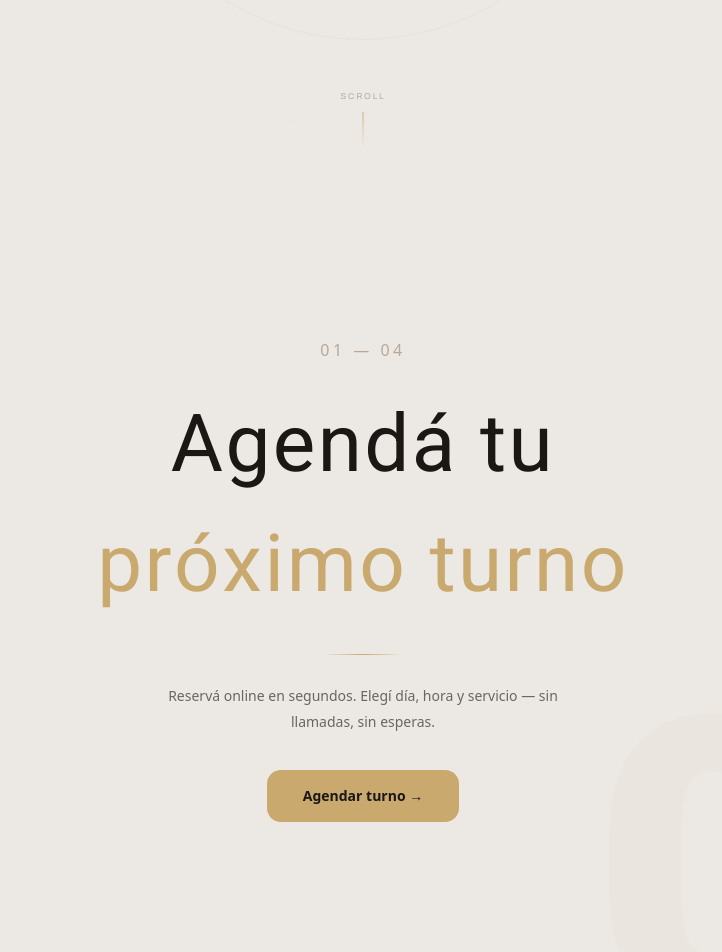
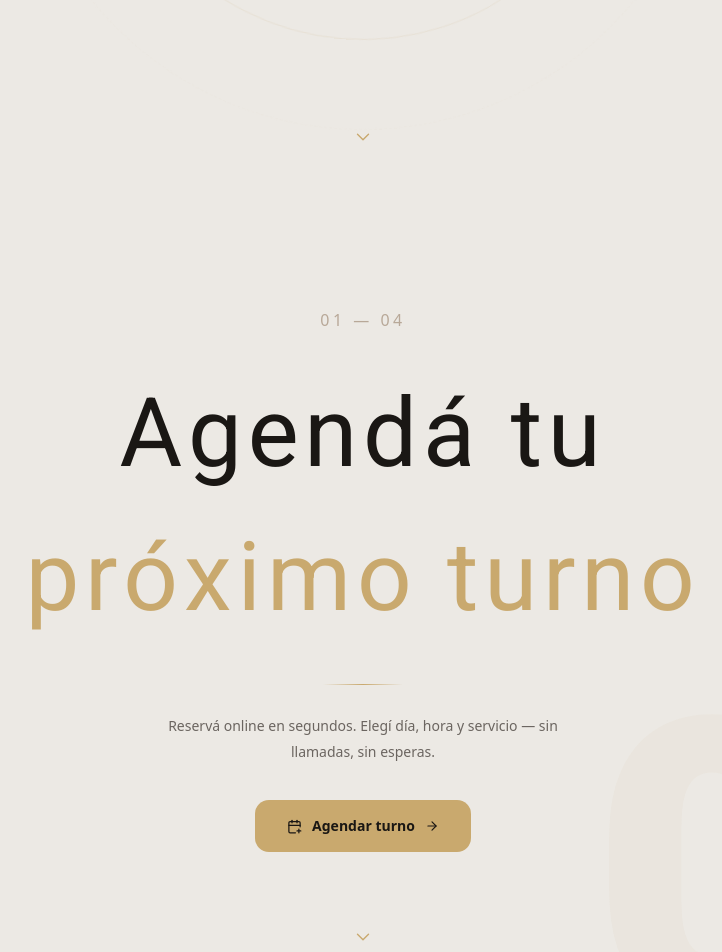
Before and after one commit to santiagomanso/turnero-peluqueria, a Next.js app: page / in a window 1280 px wide. Shown: the part 620-1572 px from the top of the page, without its empty margins (277-999 px from the left). Built offline with nearby package versions, Linux system fonts and the light colour scheme; no server answers.

Commit message:
feat(home): scroll arrows, section titles, CTA icons, hover contrast, theme toggle visibility, footer

```diff
--- /dev/null
+++ b/src/app/_components/home-screen/home-footer.tsx
@@ -0,0 +1,82 @@
+import Link from "next/link";
+import { Instagram } from "lucide-react";
+
+export function HomeFooter() {
+  return (
+    <footer className="bg-[#0e0d0b] border-t border-white/[0.06] py-10 px-6">
+      <div className="max-w-4xl mx-auto flex flex-col items-center gap-6 text-center">
+
+        {/* Brand */}
+        <div>
+          <p className="font-heebo font-light text-sm tracking-[0.06em] text-zinc-300">
+            Luckete Colorista
+          </p>
+          <p className="font-archivo text-micro tracking-[0.22em] uppercase text-gold mt-1">
+            Donde el color se vuelve arte
+          </p>
+        </div>
+
+        {/* Divider */}
+        <div className="w-12 h-px bg-linear-to-r from-transparent via-gold/50 to-transparent" />
+
+        {/* Links */}
+        <div className="flex items-center gap-6">
+          <Link
+            href="/appointments/new"
+            className="text-xs text-zinc-500 hover:text-zinc-300 transition-colors tracking-wide"
+          >
+            Agendar turno
+          </Link>
+          <Link
+            href="/appointments/get"
+            className="text-xs text-zinc-500 hover:text-zinc-300 transition-colors tracking-wide"
+          >
+            Consultar turno
+          </Link>
+          <Link
+            href="/shop"
+            className="text-xs text-zinc-500 hover:text-zinc-300 transition-colors tracking-wide"
+          >
+            Tienda
+          </Link>
+          <a
+            href="https://wa.me/+5493794619887"
+            target="_blank"
+            rel="noreferrer"
+            className="text-xs text-zinc-500 hover:text-zinc-300 transition-colors tracking-wide"
+          >
+            WhatsApp
+          </a>
+        </div>
+
+        {/* Bottom row */}
+        <div className="flex flex-col sm:flex-row items-center gap-3 sm:gap-6 text-xs text-zinc-600">
+          <span>© 2026 Todos los derechos reservados</span>
+          <span className="hidden sm:block text-zinc-700">·</span>
+          <span>
+            Desarrollado por{" "}
+            <a
+              href="https://santimanso.com"
+              target="_blank"
+              rel="noreferrer"
+              className="text-zinc-500 hover:text-zinc-300 transition-colors underline underline-offset-2"
+            >
+              santimanso.com
+            </a>
+          </span>
+          <span className="hidden sm:block text-zinc-700">·</span>
+          <a
+            href="https://instagram.com/santiago_manso"
+            target="_blank"
+            rel="noreferrer"
+            className="flex items-center gap-1 text-zinc-500 hover:text-zinc-300 transition-colors"
+          >
+            <Instagram size={12} strokeWidth={1.8} />
+            @santiago_manso
+          </a>
+        </div>
+
+      </div>
+    </footer>
+  );
+}
--- a/src/app/_components/home-screen/home-navbar.tsx
+++ b/src/app/_components/home-screen/home-navbar.tsx
@@ -66,7 +66,7 @@ export function HomeNavbar() {
                 href={link.href}
                 target="_blank"
                 rel="noreferrer"
-                className="px-4 py-2 rounded-lg text-xs font-medium text-content-secondary dark:text-zinc-400 hover:bg-gold/10 hover:text-gold transition-colors"
+                className="px-4 py-2 rounded-lg text-xs font-medium text-content-secondary dark:text-zinc-400 hover:bg-black/8 hover:text-content dark:hover:bg-white/8 dark:hover:text-zinc-100 transition-colors"
               >
                 {link.label}
               </a>
@@ -74,7 +74,7 @@ export function HomeNavbar() {
               <Link
                 key={link.label}
                 href={link.href}
-                className="px-4 py-2 rounded-lg text-xs font-medium text-content-secondary dark:text-zinc-400 hover:bg-gold/10 hover:text-gold transition-colors"
+                className="px-4 py-2 rounded-lg text-xs font-medium text-content-secondary dark:text-zinc-400 hover:bg-black/8 hover:text-content dark:hover:bg-white/8 dark:hover:text-zinc-100 transition-colors"
               >
                 {link.label}
               </Link>
@@ -142,7 +142,7 @@ export function HomeNavbar() {
                 ))}
               </ul>
               <div className="px-3">
-                <p className="text-xs text-content-quaternary dark:text-zinc-600 mb-2 tracking-wide">Tema</p>
+                <p className="text-xs text-content-secondary dark:text-zinc-300 mb-2 tracking-wide">Tema</p>
                 <ThemeToggle />
               </div>
             </motion.div>
--- a/src/app/_components/home-screen/index.tsx
+++ b/src/app/_components/home-screen/index.tsx
@@ -1,6 +1,8 @@
 import { SplashSection } from "./splash";
 import { HomeNavbar } from "./home-navbar";
 import { ParallaxSection } from "./parallax-section";
+import { HomeFooter } from "./home-footer";
+import { CalendarPlus, Search, ShoppingBag, MessageCircle } from "lucide-react";
 
 export function HomeScreen() {
   return (
@@ -16,9 +18,11 @@ export function HomeScreen() {
         titleLine2="próximo turno"
         accentLine={2}
         description="Reservá online en segundos. Elegí día, hora y servicio — sin llamadas, sin esperas."
-        ctaLabel="Agendar turno →"
+        ctaLabel="Agendar turno"
         ctaHref="/appointments/new"
         ctaVariant="gold"
+        ctaIcon={CalendarPlus}
+        nextSectionId="section-02"
       />
 
       <ParallaxSection
@@ -29,10 +33,12 @@ export function HomeScreen() {
         titleLine2="tu reserva"
         accentLine={2}
         description="¿Ya tenés turno? Revisá fecha, hora y estado de tu reserva en cualquier momento."
-        ctaLabel="Ver mi turno →"
+        ctaLabel="Ver mi turno"
         ctaHref="/appointments/get"
         ctaVariant="outline"
+        ctaIcon={Search}
         bgClass="bg-[#e5e1db] dark:bg-[#1e1c19]"
+        nextSectionId="section-03"
       />
 
       <ParallaxSection
@@ -43,9 +49,11 @@ export function HomeScreen() {
         titleLine2="insumos"
         accentLine={2}
         description="Productos profesionales para el cuidado del cabello. Envío a toda la provincia."
-        ctaLabel="Ver productos →"
+        ctaLabel="Ver productos"
         ctaHref="/shop"
         ctaVariant="outline"
+        ctaIcon={ShoppingBag}
+        nextSectionId="section-04"
       />
 
       <ParallaxSection
@@ -56,13 +64,16 @@ export function HomeScreen() {
         titleLine2="nosotros"
         accentLine={2}
         description="Precios, disponibilidad, dudas. Escribinos por WhatsApp y respondemos rápido."
-        ctaLabel="Escribir por WhatsApp →"
+        ctaLabel="Escribir por WhatsApp"
         ctaHref="https://wa.me/+5493794619887"
         ctaVariant="whatsapp"
+        ctaIcon={MessageCircle}
         bgClass="bg-[#1a1714]"
         dark
         external
       />
+
+      <HomeFooter />
     </div>
   );
 }
--- a/src/app/_components/home-screen/parallax-section.tsx
+++ b/src/app/_components/home-screen/parallax-section.tsx
@@ -3,6 +3,7 @@
 import { useRef } from "react";
 import Link from "next/link";
 import { motion, useScroll, useTransform } from "framer-motion";
+import { ArrowRight, ChevronDown } from "lucide-react";
 import { cn } from "@/lib/utils";
 
 type Props = {
@@ -15,10 +16,12 @@ type Props = {
   ctaLabel: string;
   ctaHref: string;
   ctaVariant: "gold" | "outline" | "whatsapp";
+  ctaIcon: React.ElementType;
   dark?: boolean;
   external?: boolean;
   decoNumber: string;
   bgClass?: string;
+  nextSectionId?: string;
 };
 
 const titleVariants = {
@@ -31,8 +34,8 @@ const titleVariants = {
 
 export function ParallaxSection({
   id, counter, titleLine1, titleLine2, accentLine = 2,
-  description, ctaLabel, ctaHref, ctaVariant, dark = false,
-  external = false, decoNumber, bgClass,
+  description, ctaLabel, ctaHref, ctaVariant, ctaIcon: CtaIcon,
+  dark = false, external = false, decoNumber, bgClass, nextSectionId,
 }: Props) {
   const sectionRef = useRef<HTMLElement>(null);
   const { scrollYProgress } = useScroll({
@@ -41,16 +44,26 @@ export function ParallaxSection({
   });
   const decoY = useTransform(scrollYProgress, [0, 1], ["0px", "80px"]);
 
-  const ctaClass = cn(
-    "inline-flex items-center gap-2 px-9 py-4 rounded-xl text-sm font-semibold transition-all",
-    {
+  const baseCta = "inline-flex items-center gap-2.5 px-8 py-4 rounded-xl text-sm font-semibold transition-all group";
+  const ctaClass = cn(baseCta, {
     "bg-gold text-content hover:shadow-[0_8px_32px_rgba(201,169,110,0.45)] hover:scale-[1.04]":
       ctaVariant === "gold",
     "border border-content/20 dark:border-zinc-700 text-content dark:text-zinc-100 hover:border-content/50 hover:bg-black/[0.03]":
       ctaVariant === "outline",
     "bg-[#25D366] text-white hover:shadow-[0_8px_28px_rgba(37,211,102,0.4)] hover:scale-[1.04]":
       ctaVariant === "whatsapp",
-    }
+  });
+
+  const ctaContent = (
+    <>
+      <CtaIcon size={15} strokeWidth={2} />
+      <span>{ctaLabel}</span>
+      <ArrowRight
+        size={14}
+        strokeWidth={2}
+        className="transition-transform duration-200 group-hover:translate-x-1"
+      />
+    </>
   );
 
   return (
@@ -75,13 +88,13 @@ export function ParallaxSection({
       </motion.span>
 
       {/* Main content */}
-      <div className="relative z-10 max-w-[680px] w-[90%] text-center mx-auto">
+      <div className="relative z-10 max-w-[720px] w-[90%] text-center mx-auto">
 
         {/* Counter */}
         <motion.span
           className={cn(
-            "block text-tiny tracking-[0.22em] uppercase mb-6",
-            dark ? "text-white/30" : "text-content-quaternary dark:text-zinc-600"
+            "block text-tiny tracking-[0.22em] uppercase mb-8",
+            dark ? "text-white/30" : "text-content-quaternary dark:text-zinc-500"
           )}
           initial={{ opacity: 0, y: 10 }}
           whileInView={{ opacity: 1, y: 0 }}
@@ -91,10 +104,10 @@ export function ParallaxSection({
           {counter}
         </motion.span>
 
-        {/* Title — clip reveal */}
+        {/* Title — clip reveal, impactful like splash */}
         <h2 className={cn(
-          "font-heebo font-light leading-[1.05] tracking-[0.03em] mb-0",
-          "text-[clamp(2.8rem,7vw,5rem)]",
+          "font-heebo font-light leading-[1.0] tracking-[0.06em] mb-0",
+          "text-[clamp(3rem,8vw,6rem)]",
           dark ? "text-white" : "text-content dark:text-zinc-100"
         )}>
           <span className="block overflow-hidden">
@@ -125,7 +138,7 @@ export function ParallaxSection({
 
         {/* Expanding divider */}
         <motion.div
-          className="h-px bg-linear-to-r from-transparent via-gold to-transparent mx-auto mt-7 mb-7"
+          className="h-px bg-linear-to-r from-transparent via-gold to-transparent mx-auto mt-8 mb-7"
           initial={{ width: 0 }}
           whileInView={{ width: 80 }}
           viewport={{ once: true, amount: 0.3 }}
@@ -136,7 +149,7 @@ export function ParallaxSection({
         <motion.p
           className={cn(
             "text-sm leading-[1.85] max-w-[400px] mx-auto mb-9",
-            dark ? "text-white/38" : "text-content-secondary dark:text-zinc-400"
+            dark ? "text-white/40" : "text-content-secondary dark:text-zinc-400"
           )}
           initial={{ opacity: 0, y: 20 }}
           whileInView={{ opacity: 1, y: 0 }}
@@ -155,16 +168,38 @@ export function ParallaxSection({
         >
           {external ? (
             <a href={ctaHref} target="_blank" rel="noreferrer" className={ctaClass}>
-              {ctaLabel}
+              {ctaContent}
             </a>
           ) : (
             <Link href={ctaHref} className={ctaClass}>
-              {ctaLabel}
+              {ctaContent}
             </Link>
           )}
         </motion.div>
 
       </div>
+
+      {/* Scroll to next section */}
+      {nextSectionId && (
+        <motion.button
+          className="absolute bottom-8 left-1/2 -translate-x-1/2 flex flex-col items-center gap-1 cursor-pointer group"
+          initial={{ opacity: 0 }}
+          whileInView={{ opacity: 1 }}
+          viewport={{ once: true, amount: 0.5 }}
+          transition={{ delay: 0.8, duration: 0.6 }}
+          onClick={() => document.getElementById(nextSectionId)?.scrollIntoView({ behavior: "smooth" })}
+          aria-label="Ir a la siguiente sección"
+        >
+          <ChevronDown
+            size={22}
+            strokeWidth={1.5}
+            className={cn(
+              "group-hover:translate-y-1 transition-transform duration-300",
+              dark ? "text-white/40" : "text-gold"
+            )}
+          />
+        </motion.button>
+      )}
     </section>
   );
 }
--- a/src/app/_components/home-screen/splash.tsx
+++ b/src/app/_components/home-screen/splash.tsx
@@ -2,6 +2,7 @@
 
 import Image from "next/image";
 import { motion } from "framer-motion";
+import { ChevronDown } from "lucide-react";
 
 export function SplashSection() {
   return (
@@ -52,24 +53,24 @@ export function SplashSection() {
         </p>
       </motion.div>
 
-      {/* Scroll indicator */}
-      <motion.div
-        className="absolute bottom-8 left-1/2 -translate-x-1/2 flex flex-col items-center gap-2 cursor-pointer"
+      {/* Scroll indicator — arrow */}
+      <motion.button
+        className="absolute bottom-8 left-1/2 -translate-x-1/2 flex flex-col items-center gap-1 cursor-pointer group"
         initial={{ opacity: 0 }}
         animate={{ opacity: 1 }}
         transition={{ delay: 1.8, duration: 0.8 }}
         onClick={() => {
           document.getElementById("section-01")?.scrollIntoView({ behavior: "smooth" });
         }}
+        aria-label="Ir a la primera sección"
       >
-        <span className="font-archivo text-nano tracking-[0.22em] uppercase text-content-quaternary dark:text-zinc-600">
-          Scroll
-        </span>
-        <span
-          className="w-px h-9 bg-linear-to-b from-gold to-transparent"
+        <ChevronDown
+          size={22}
+          strokeWidth={1.5}
+          className="text-gold group-hover:translate-y-1 transition-transform duration-300"
           style={{ animation: "scroll-pulse 2s ease 2.2s infinite" }}
         />
-      </motion.div>
+      </motion.button>
 
     </section>
   );
--- a/src/components/theme-toggle.tsx
+++ b/src/components/theme-toggle.tsx
@@ -31,7 +31,7 @@ export function ThemeToggle({ className }: { className?: string }) {
             "flex items-center justify-center w-7 h-7 rounded-md transition-all",
             theme === value
               ? "bg-white dark:bg-zinc-800 text-gold shadow-sm"
-              : "text-content-tertiary dark:text-zinc-500 hover:text-content dark:hover:text-zinc-300"
+              : "text-content-secondary dark:text-zinc-300 hover:text-content dark:hover:text-zinc-100"
           )}
         >
           <Icon size={13} strokeWidth={1.8} />
```
Lines whose indentation alone changed are shown as unchanged.
